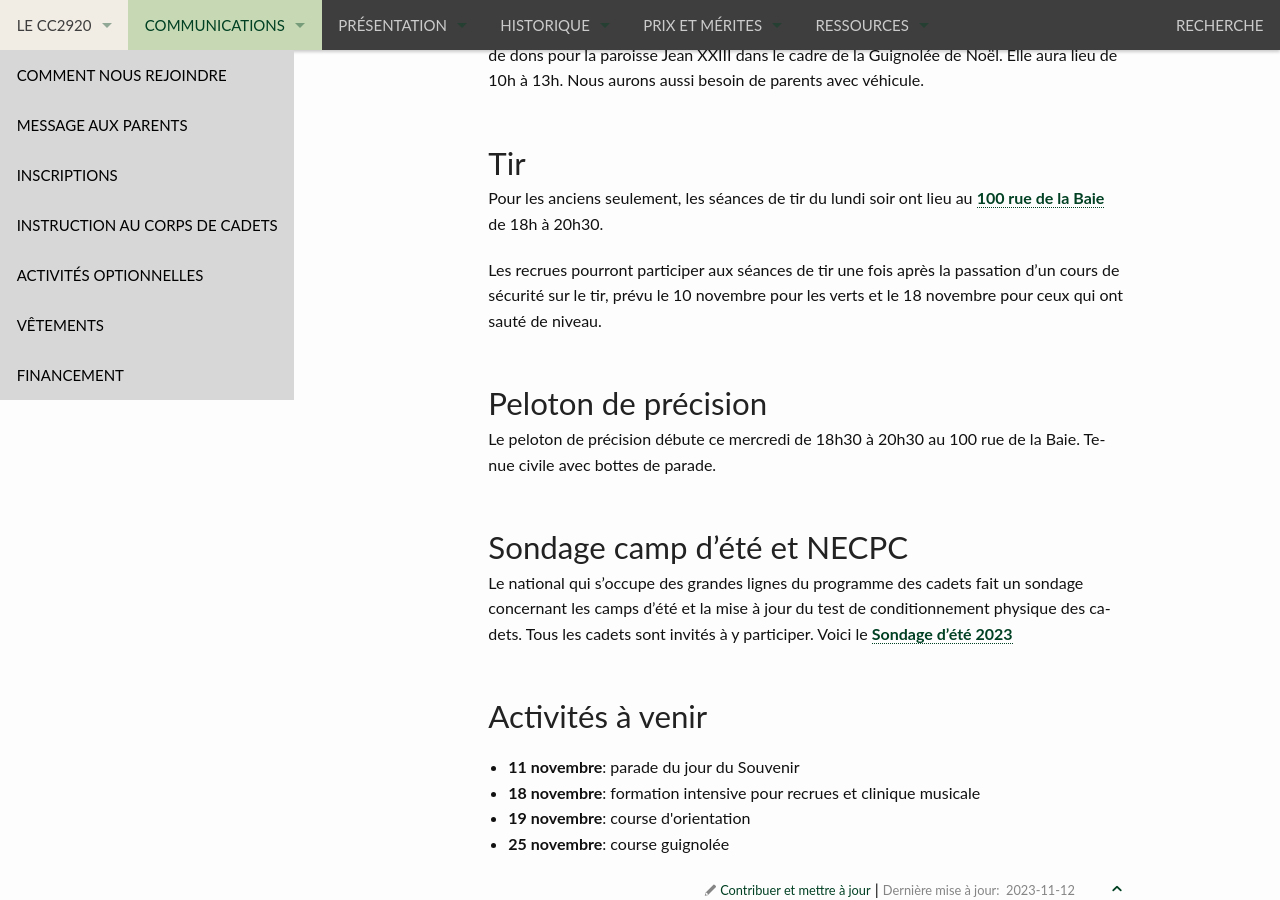
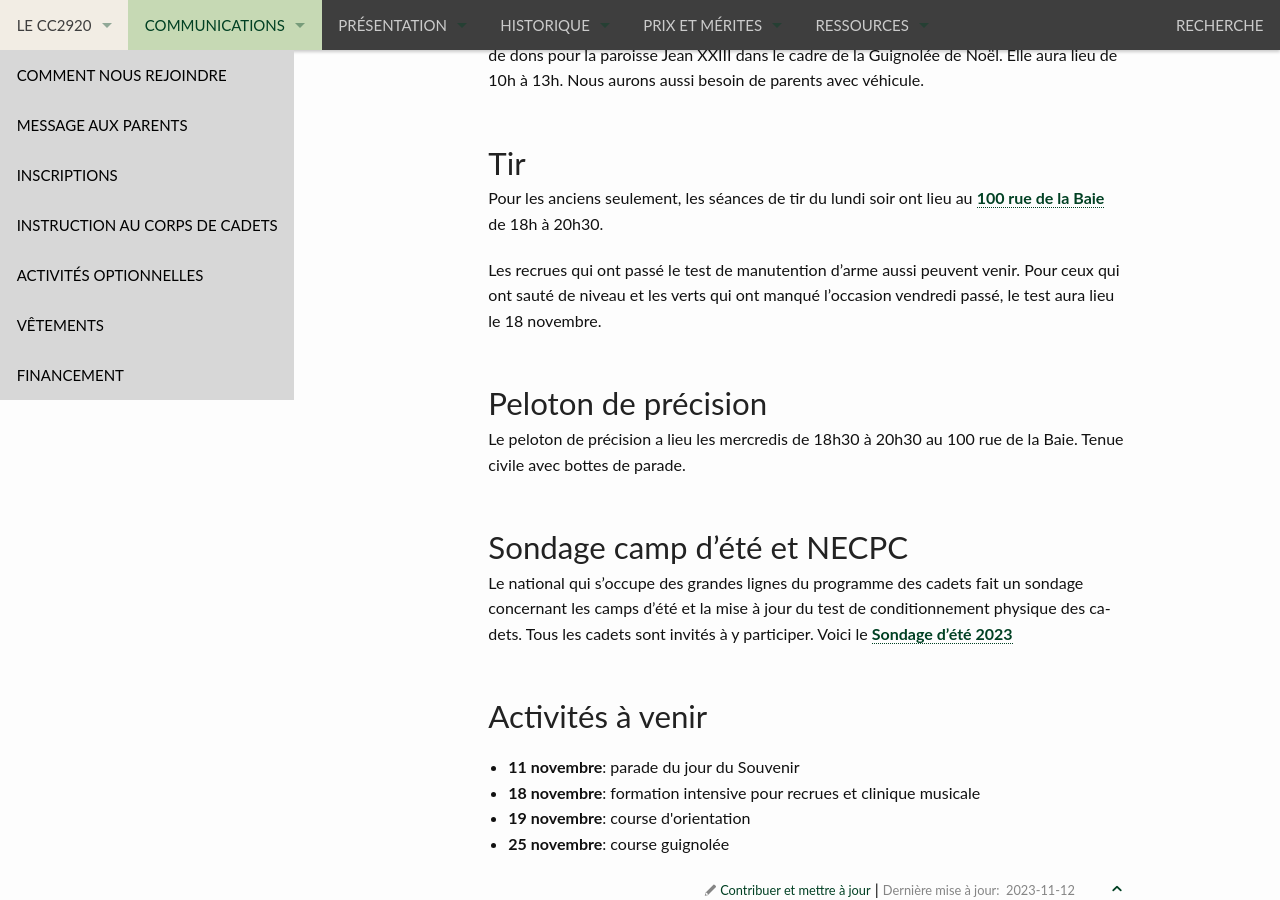
Before and after one commit to CC2920/web, a Jekyll site: the page built from _communications/messages.md, in a window 1280 px wide and 900 px high, scrolled down 1589 px. Built offline with Jekyll 4.4.1, drawn with Linux system fonts in a browser that asks for light colours.

Commit message:
Update messages.md

```diff
--- a/_communications/messages.md
+++ b/_communications/messages.md
@@ -50,11 +50,11 @@ Comme l'année passée, l'activité consiste en la distribution en porte-à-port
 
 Pour les anciens seulement, les séances de tir du lundi soir ont lieu au [100 rue de la Baie](/information/comment-nous-rejoindre/) de 18h à 20h30.
 
-Les recrues pourront participer aux séances de tir une fois après la passation d'un cours de sécurité sur le tir, prévu le 10 novembre pour les verts et le 18 novembre pour ceux qui ont sauté de niveau.
+Les recrues qui ont passé le test de manutention d'arme aussi peuvent venir. Pour ceux qui ont sauté de niveau et les verts qui ont manqué l'occasion vendredi passé, le test aura lieu le 18 novembre.
 
 ## Peloton de précision
 
-Le peloton de précision débute ce mercredi de 18h30 à 20h30 au 100 rue de la Baie. Tenue civile avec bottes de parade.
+Le peloton de précision a lieu les mercredis de 18h30 à 20h30 au 100 rue de la Baie. Tenue civile avec bottes de parade.
 
 ## Sondage camp d'été et NECPC
 
```
